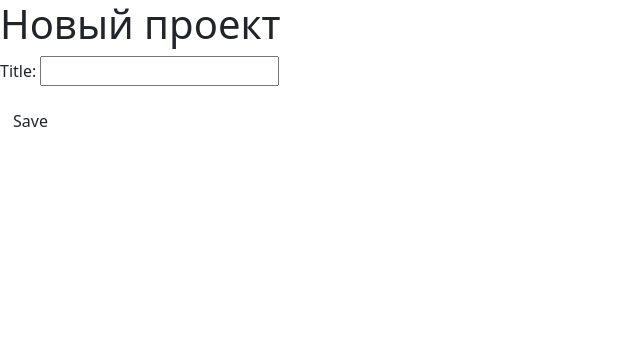
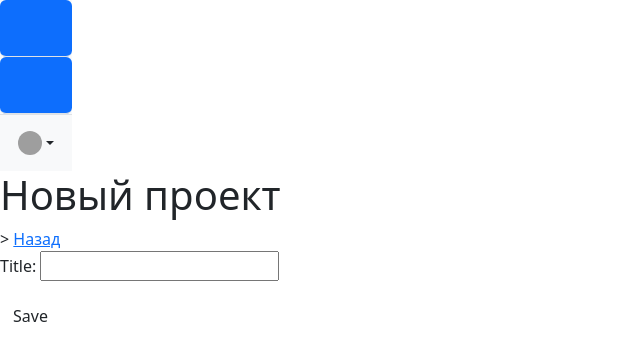
Before and after one commit to MazgutHasmadulin/norma, a Django app: page /proj/new/ in a window 1280 px wide. Shown: the top 361 px of the page, without its empty margins (0-640 px from the left). Run offline with Django 5.2, Linux system fonts and the light colour scheme; some libraries are stand-ins or nearby versions; grey boxes are pictures that could not be loaded.

Commit message:
0611 1550

```diff
--- a/norma/templates/norma/proj_edit.html
+++ b/norma/templates/norma/proj_edit.html
@@ -1,7 +1,37 @@
 {% extends 'norma/base.html' %}
 
 {% block content %}
+<!--Сайдбар, пока не готов-->
+<div class="d-flex flex-column flex-shrink-0 bg-light" style="width: 4.5rem;">
+    </a>
+    <ul class="nav nav-pills nav-flush flex-column mb-auto text-center">
+      <li class="nav-item">
+        <a href="#" class="nav-link active py-3 border-bottom" aria-current="page" title="Домашняя страница" data-bs-toggle="tooltip" data-bs-placement="right">
+          <svg class="bi" width="24" height="24" role="img" aria-label="Home"><use xlink:href="#home"/></svg>
+        </a>
+      </li>
+            <li class="nav-item">
+        <a href="#" class="nav-link active py-3 border-bottom" aria-current="page" title="Помощь" data-bs-toggle="tooltip" data-bs-placement="right">
+          <svg class="bi" width="24" height="24" role="img" aria-label="Home"><use xlink:href="#home"/></svg>
+        </a>
+      </li>
+    </ul>
+    <div class="dropdown border-top">
+      <a href="#" class="d-flex align-items-center justify-content-center p-3 link-dark text-decoration-none dropdown-toggle" id="dropdownUser3" data-bs-toggle="dropdown" aria-expanded="false">
+        <img src="https://github.com/mdo.png" alt="mdo" width="24" height="24" class="rounded-circle">
+      </a>
+      <ul class="dropdown-menu text-small shadow" aria-labelledby="dropdownUser3">
+        <li><a class="dropdown-item" href="#">Настройки</a></li>
+        <li><a class="dropdown-item" href="#">Профиль</a></li>
+        <li><hr class="dropdown-divider"></li>
+        <li><a class="dropdown-item" href="#">Выйти из учетной записи</a></li>
+      </ul>
+    </div>
+  </div>
+
     <h1>Новый проект</h1>
+    <!--можно поменять на пиктограмму-->>
+    <a href="#" onclick="window.history.back(); return false;">Назад</a>
     <form method="POST" class="proj-form">{% csrf_token %}
         {{ form.as_p }}
         <button type="submit" class="save btn btn-default">Save</button>
--- a/norma/urls.py
+++ b/norma/urls.py
@@ -4,4 +4,6 @@ urlpatterns = [
     path('', views.proj_list, name='proj_list'),
     path('proj/<int:pk>/', views.proj_dashboard, name='proj_dashboard'),
     path('proj/new/', views.proj_new, name='proj_new'),
+    path('proj/<int:pk>/edit/', views.proj_edit, name='proj_edit'),
+    path('proj/<int:pk>/delete/', views.proj_delete, name='proj_delete'),
 ]
--- a/norma/views.py
+++ b/norma/views.py
@@ -23,3 +23,22 @@ def proj_new(request):
     else:
         form = ProjCreationForm()
     return render(request, 'norma/proj_edit.html',{'form':form})
+
+def proj_edit(request, pk):
+    proj = get_object_or_404(Proj, pk=pk)
+    if request.method == "POST":
+        form = ProjCreationForm(request.POST, instance=proj)
+        if form.is_valid():
+            proj = form.save(commit=False)
+            proj.author = request.user
+            proj.published_date = timezone.now()
+            proj.save()
+            return redirect('proj_dashboard', pk=proj.pk)
+    else:
+        form = ProjCreationForm(instance=proj)
+    return render(request, 'norma/proj_edit.html', {'form': form})
+
+def proj_delete(request, pk):
+    proj=get_object_or_404(Proj, pk=pk)
+    proj.delete()
+    return redirect('norma/base.html')
```
Also changed, not shown: norma/templates/norma/proj_dashboard.html (+54 -0 lines), norma/templates/norma/proj_list.html (+28 -0 lines).
